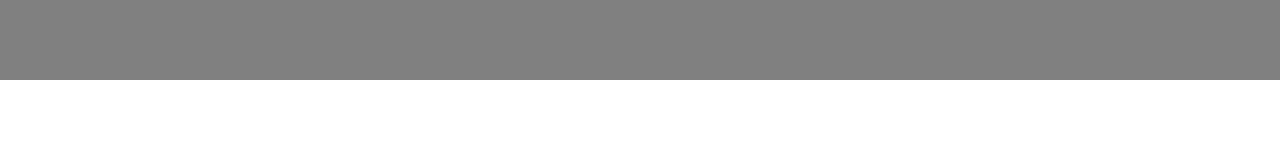
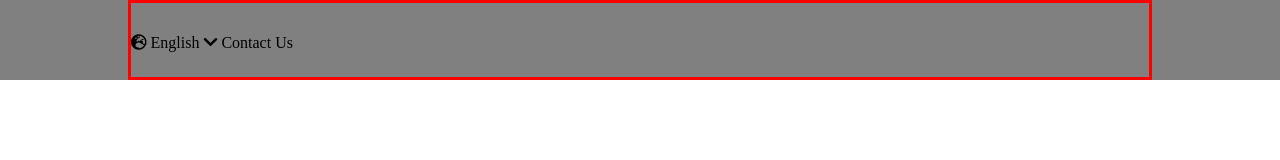
Before and after one commit to PierGiulioMinetti/htmlcss-hubspot, a plain HTML site: page index.html in a window 1280 px wide. Drawn offline with Linux system fonts and the light colour scheme.

Commit message:
Header List

```diff
--- a/css/style.css
+++ b/css/style.css
@@ -9,3 +9,17 @@
   height: 10vh;
   background-color: grey;
 }
+.header-section-container{
+  border: 3px solid red;
+  width: 80%;
+  height: 100%;
+  margin:auto;
+}
+.header-top-list ul li{
+  display: inline-block;
+
+  line-height: 10vh;
+}
+.header-top-list{
+  position: relative;
+}
--- a/index.html
+++ b/index.html
@@ -13,7 +13,25 @@
 
         <!-- section 1 -->
       <div class="header-gray-container">
+          <div class="header-section-container">
+            <div class="header-top-list">
+              <ul>
+                <li>
+                  <span>
+                    <i class="fas fa-globe-europe">
+                    </i>
+                  </span>
+                  English
+                    <i class="fas fa-chevron-down">
+                    </i>
+                </li>
+                <li>Contact Us</li>
+              </ul>
+            </div>
+            <div class="button class">
 
+            </div>
+          </div>
       </div>
         <!-- section 2 -->
 
```
